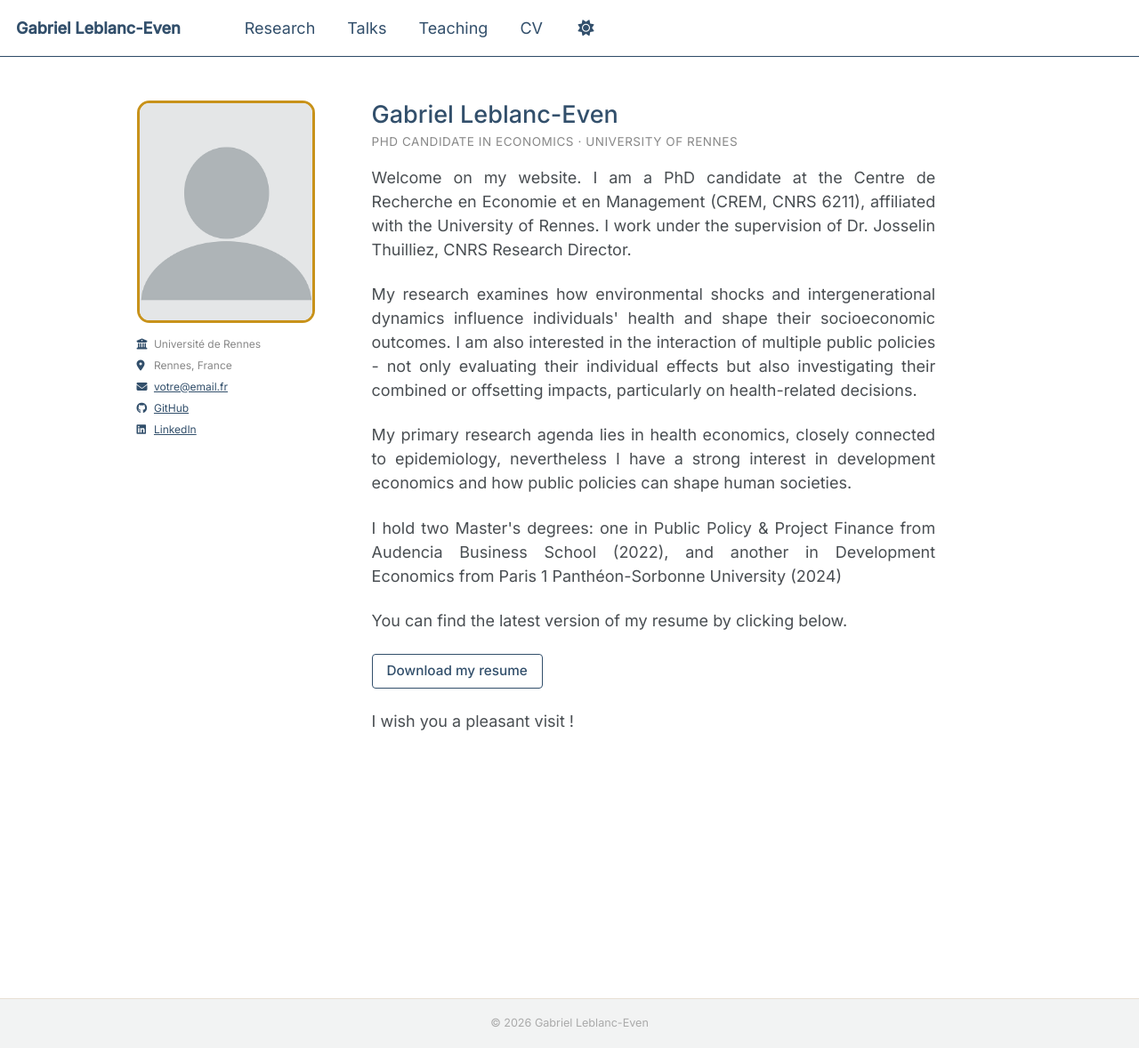
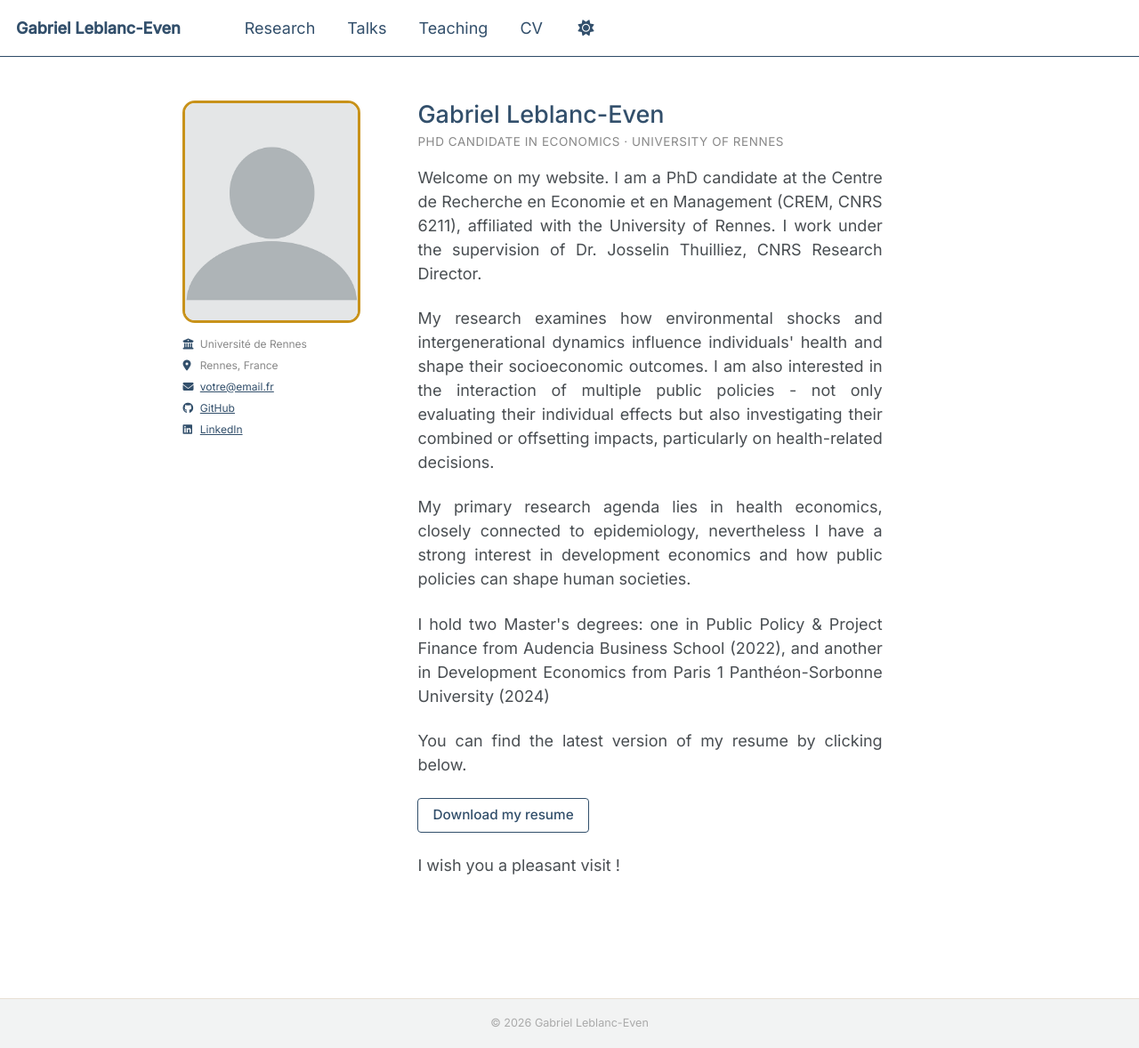
Before and after one commit to gabriel-leblanceven/gabriel-leblanceven.github.io, a Jekyll site: the page built from _pages/about.md, in a window 1280 px wide and 1178 px high. Shown: the whole window at 89% size. Built offline with Jekyll 4.4.1, drawn with Linux system fonts in a browser that asks for light colours; a script bundle is joined from its source files by our own code; library files that are not in the unit come from our copies.

Commit message:
Update _custom.scss

```diff
--- a/_sass/_custom.scss
+++ b/_sass/_custom.scss
@@ -100,3 +100,7 @@ h1, h2, h3 {
   background-color: #324f6b !important;
   color: #cd7f32 !important;
 }
+// --- LARGEUR DE PAGE ---
+#main {
+  max-width: 1100px !important;
+}
```
